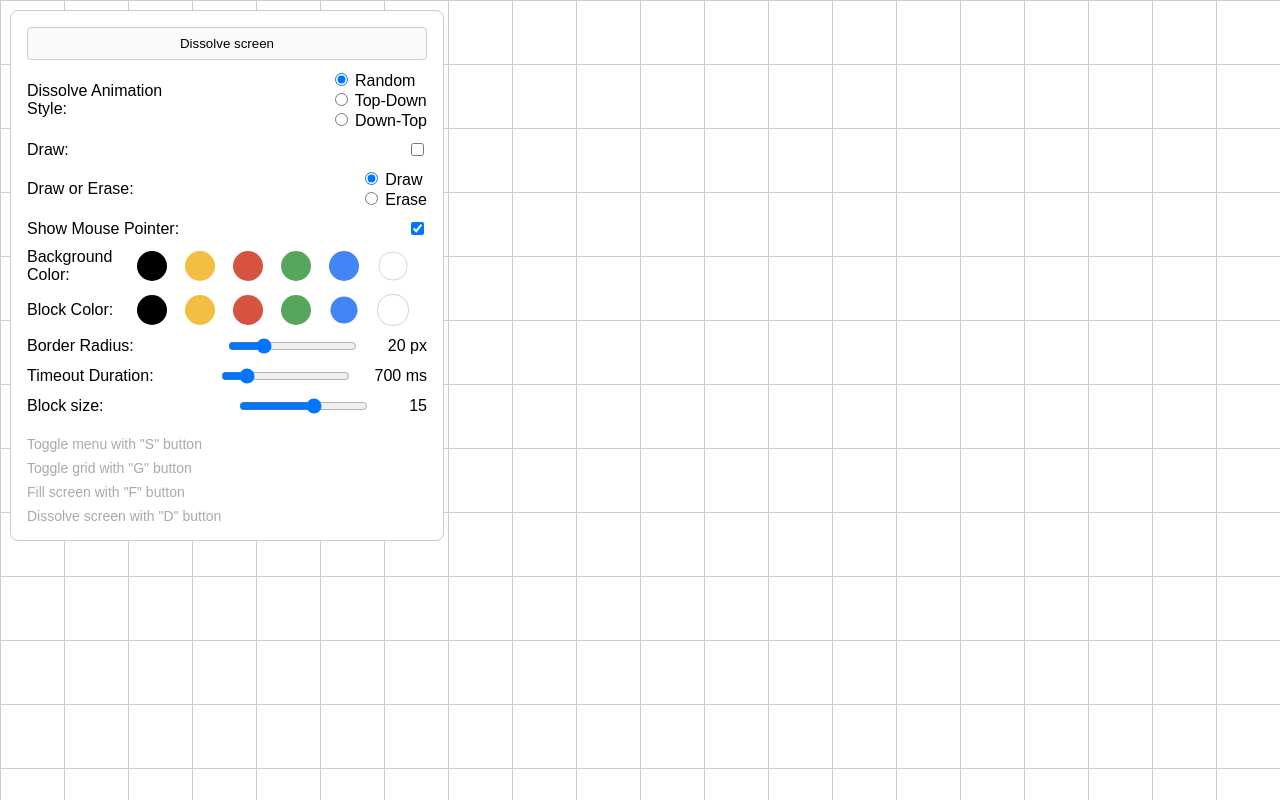
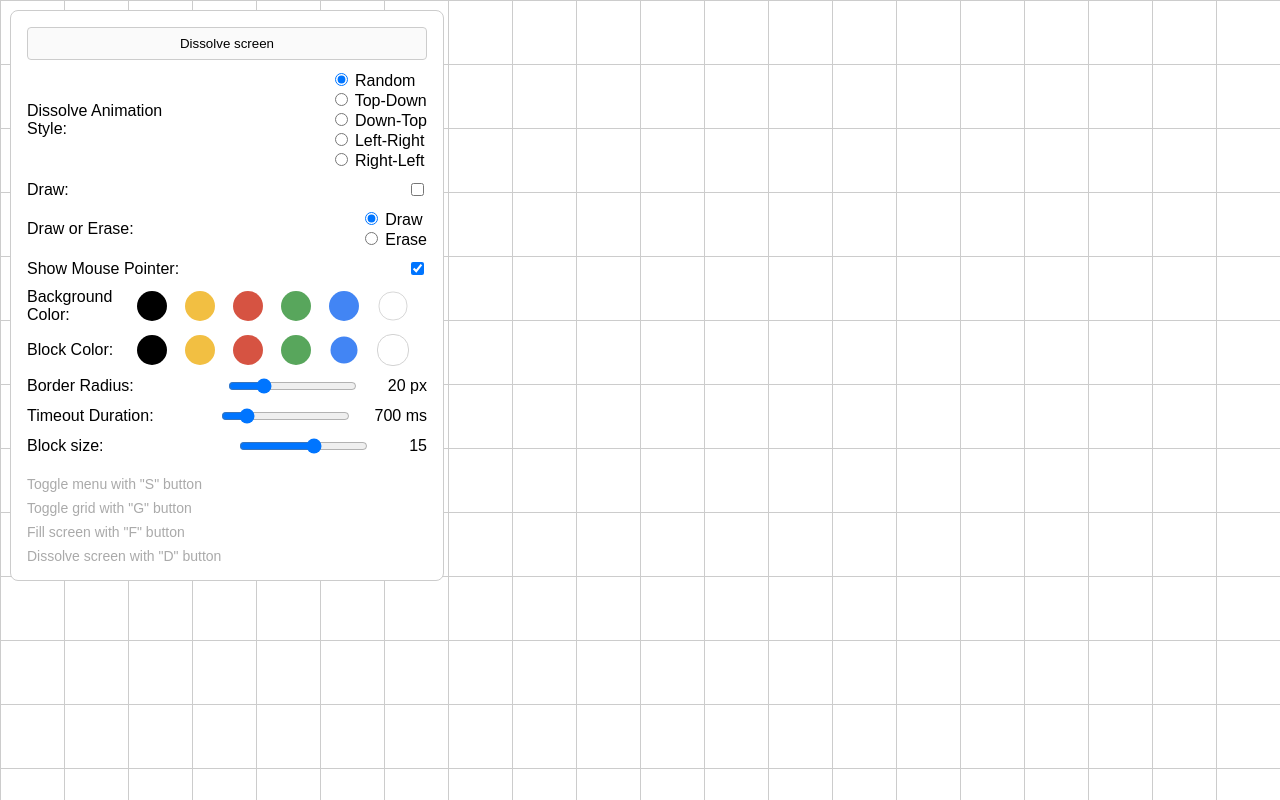
Before and after one commit to MacketSWE/pzt, a React (Create React App) app: page / in a window 1280 px wide. Built offline with nearby package versions, Linux system fonts and the light colour scheme.

Commit message:
Add vertical animations

```diff
--- a/src/features/Blocks/BlocksPage/BlocksPage.tsx
+++ b/src/features/Blocks/BlocksPage/BlocksPage.tsx
@@ -77,6 +77,13 @@ export const BlocksPage = () => {
         const totalRows = Math.ceil(blocksArray.length / blocksPerRow);
         const rowIndex = totalRows - Math.floor(index / blocksPerRow);
         delay = rowIndex * (100 + Math.random() * 50);
+      } else if (dissolveStyle === "Left-Right") {
+        const columnIndex = (index % blocksPerRow) + 1;
+        delay = columnIndex * (100 + Math.random() * 50) + 200;
+      } else if (dissolveStyle === "Right-Left") {
+        const totalColumns = blocksPerRow;
+        const columnIndex = totalColumns - (index % blocksPerRow);
+        delay = columnIndex * (100 + Math.random() * 50) + 200;
       }
 
       setTimeout(() => {
@@ -486,6 +493,26 @@ const SettingsPanel = ({
                 />{" "}
                 Down-Top
               </div>
+              <div>
+                <input
+                  type="radio"
+                  value="Left-Right"
+                  name="dissolveStyle"
+                  checked={dissolveStyle === "Left-Right"}
+                  onChange={() => setDissolveStyle("Left-Right")}
+                />{" "}
+                Left-Right
+              </div>
+              <div>
+                <input
+                  type="radio"
+                  value="Right-Left"
+                  name="dissolveStyle"
+                  checked={dissolveStyle === "Right-Left"}
+                  onChange={() => setDissolveStyle("Right-Left")}
+                />{" "}
+                Right-Left
+              </div>
             </div>
           </div>
 
```
